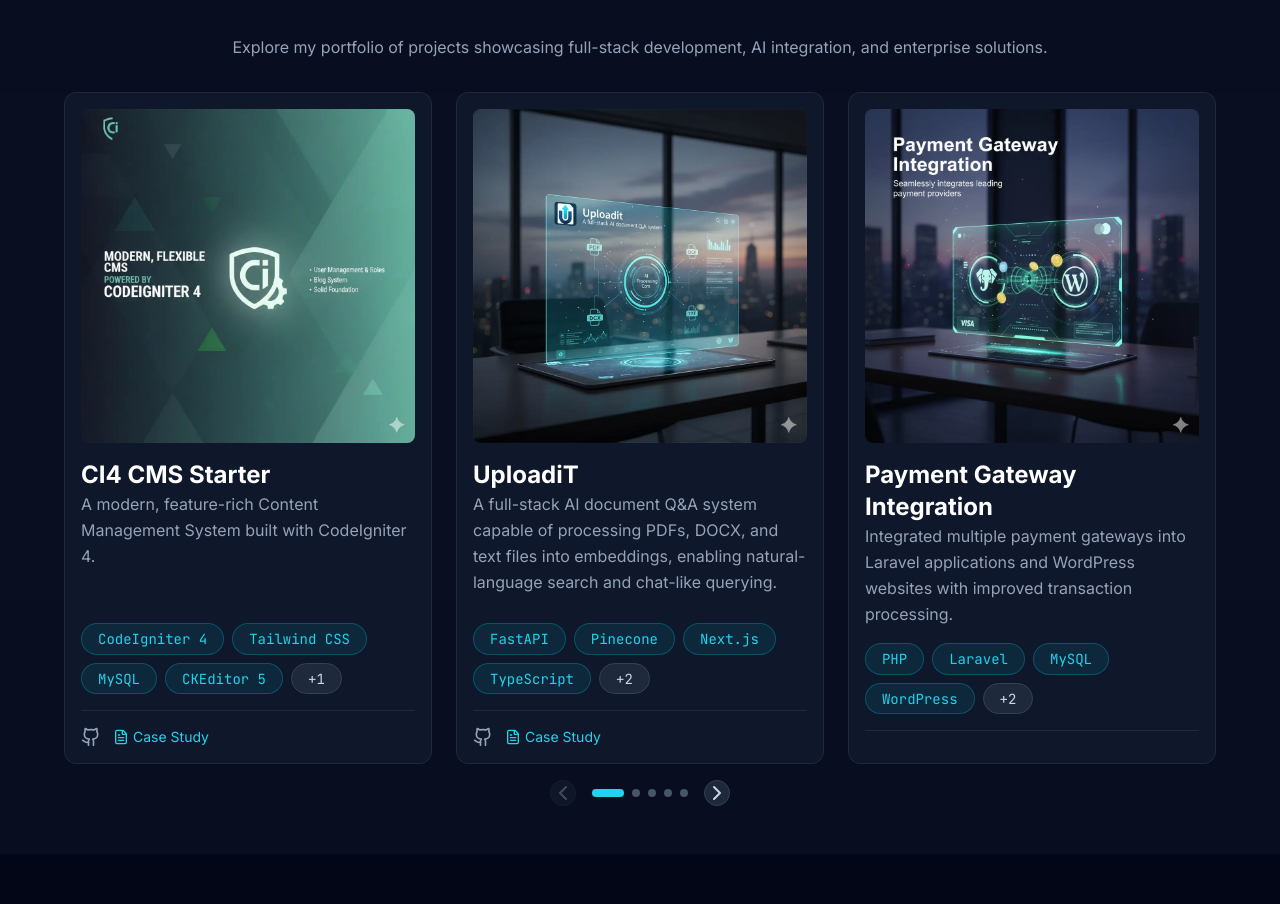
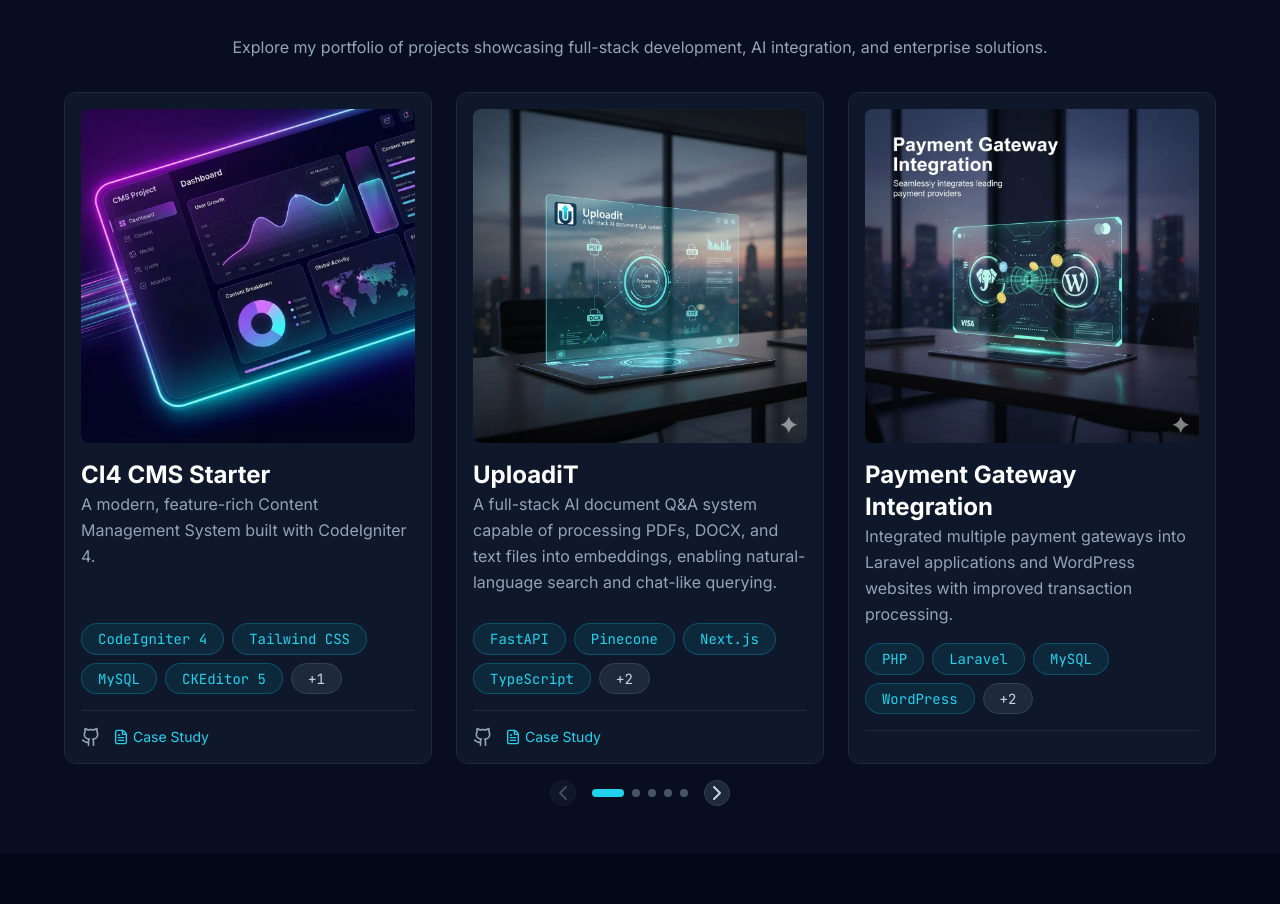
Before and after one commit to iromn/iromn.github.io, a Next.js app: page / in a window 1280 px wide. Shown: the part 3464-4368 px from the top of the page. Built offline with nearby package versions, Linux system fonts and the light colour scheme.

Commit message:
Image Update

```diff
--- a/data/projects.ts
+++ b/data/projects.ts
@@ -28,7 +28,7 @@
             'Modern UI with Tailwind CSS',
         ],
         github: 'https://github.com/iromn/ci4-cms-starter',
-        image: '/images/ci4-cms-starter.webp',
+        image: '/images/ci4-cms.webp',
         featured: true,
         caseStudy: true,
     },
```
Also changed, not shown: public/images/ci4-cms.webp (added).
